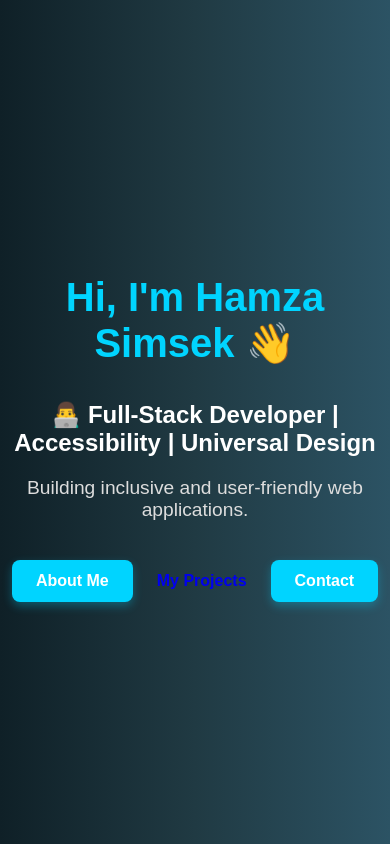
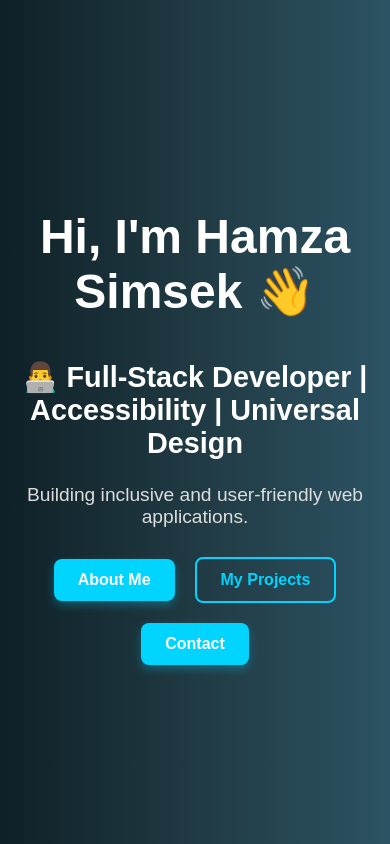
Before and after one commit to hamzas4011/personal-website, a React (Vite) app: page / in a window 390 px wide. Shown: the top 844 px of the page. Built offline with nearby package versions, Linux system fonts and the light colour scheme.

Commit message:
updated file

```diff
--- a/src/App.css
+++ b/src/App.css
@@ -4,10 +4,10 @@ body {
   margin: 0;
   padding: 0;
   background: linear-gradient(to right, #1e3c72, #2a5298);
+  color: white;
   text-align: center;
   scroll-behavior: smooth;
 }
-
 
 #root {
   width: 100%;
@@ -15,72 +15,8 @@ body {
   padding: 0;
 }
 
-
-.navbar {
-  position: fixed;
-  top: 0;
-  left: 0;
-  width: 100%;
-  background: rgba(0, 0, 0, 0.8);
-  padding: 15px;
-  display: flex;
-  justify-content: center;
-  gap: 20px;
-  z-index: 1000;
-}
-
-.navbar a {
-  color: white;
-  text-decoration: none;
-  font-size: 1.2rem;
-  font-weight: bold;
-  transition: 0.3s;
-}
-
-.navbar a:hover {
-  color: #00d4ff;
-}
-
-/* Section Styling */
-.section {
-  height: 100vh;
-  display: flex;
-  flex-direction: column;
-  justify-content: center;
-  align-items: center;
-  padding: 20px;
-  text-align: center;
-}
-
-
-.intro {
-  background: linear-gradient(to right, #0f2027, #203a43, #2c5364);
-  width: 100%;
-  height: 100vh;
-  display: flex;
-  justify-content: center;
-  align-items: center;
-  text-align: center;
-}
-
-.intro-content {
-  max-width: 700px;
-}
-
-.intro h1 {
-  font-size: 3.5rem;
-  font-weight: bold;
-  color: #00d4ff;
-}
-
-.intro p {
-  font-size: 1.5rem;
-  color: #ddd;
-}
-
 .button {
   display: inline-block;
-  margin-top: 20px;
   padding: 12px 24px;
   font-size: 1rem;
   font-weight: bold;
@@ -88,6 +24,7 @@ body {
   text-decoration: none;
   transition: all 0.3s ease;
   cursor: pointer;
+  margin: 10px;
 }
 
 .primary-btn {
@@ -100,31 +37,12 @@ body {
   background-color: #0099cc;
 }
 
-
-html {
-  scroll-behavior: smooth;
+.secondary-btn {
+  border: 2px solid #00d4ff;
+  color: #00d4ff;
 }
 
-
-.fade-in {
-  opacity: 0;
-  transform: translateY(20px);
-  animation: fadeIn 0.8s ease-out forwards;
+.secondary-btn:hover {
+  background-color: #00d4ff;
+  color: white;
 }
-
-@keyframes fadeIn {
-  to {
-    opacity: 1;
-    transform: translateY(0);
-  }
-}
-
-
-@media (max-width: 768px) {
-  .intro h1 {
-    font-size: 2.5rem;
-  }
-  .intro p {
-    font-size: 1.2rem;
-  }
-}
--- a/src/components/Intro.jsx
+++ b/src/components/Intro.jsx
@@ -1,5 +1,5 @@
 import React from "react";
-import "../App.css";
+import "../styles/Intro.css";
 
 export default function Intro() {
   return (
--- /dev/null
+++ b/src/styles/Intro.css
@@ -0,0 +1,30 @@
+/* Intro Section */
+.intro {
+    height: 100vh;
+    display: flex;
+    justify-content: center;
+    align-items: center;
+    text-align: center;
+    background: linear-gradient(to right, #0f2027, #203a43, #2c5364);
+    color: white;
+  }
+
+  .intro-content {
+    max-width: 700px;
+  }
+
+  .intro h1 {
+    font-size: 3rem;
+    font-weight: bold;
+  }
+
+  .intro h2 {
+    font-size: 1.8rem;
+    margin-top: 10px;
+  }
+
+  .intro p {
+    font-size: 1.2rem;
+    color: #ddd;
+    margin-top: 10px;
+  }
```
Also changed, not shown: src/styles/About.css (added), src/styles/Contact.css (added), src/styles/Projects.css (added).
